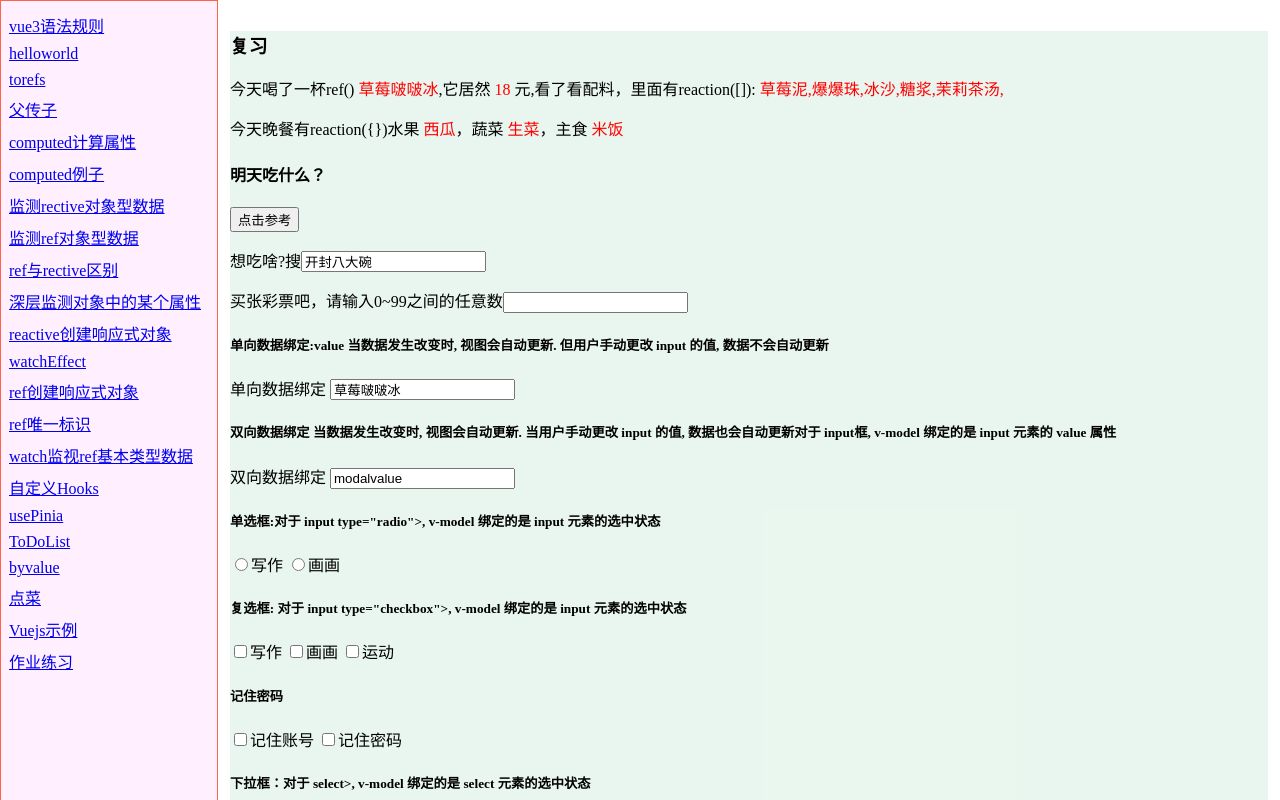
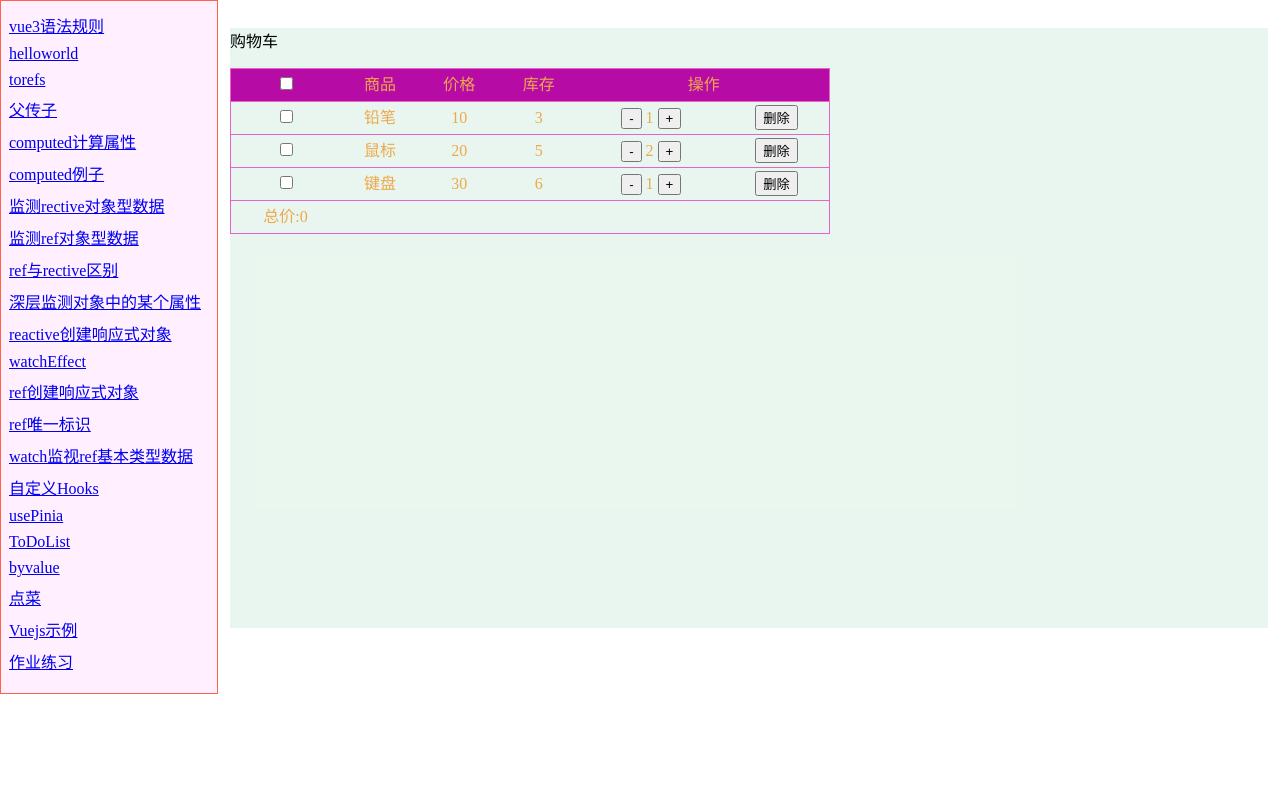
Before and after one commit to beiduofeng/learnVue3, a Vue app: page /#/14 in a window 1280 px wide. Shown: the top 800 px of the page. Built offline with nearby package versions, Linux system fonts and the light colour scheme.

Commit message:
shopping

```diff
--- a/src/components/practice/children.vue
+++ b/src/components/practice/children.vue
@@ -1,6 +1,6 @@
 <template>
     <ol>
-        <li v-for="item in rens" :key="rens.id">{{ item }}</li>
+        <li v-for="item in rens" :key="item.id">{{ item.name }}的年龄{{ item.age }}岁</li>
     </ol>
     <button @click="addren">add</button>
 </template>
--- a/src/components/practice/person.vue
+++ b/src/components/practice/person.vue
@@ -13,7 +13,7 @@ let personList = reactive([
 ])
 const addren = () => {
     const len = personList.length;
-    personList.push({ id: `${len + 1}`, name: `li ${len + 1}`, age: 18 })
+    personList.push({ id: `${len + 1}`, name: `li ${len}`, age: 18 })
 }
 </script>
 
--- a/src/components/practice/practive.vue
+++ b/src/components/practice/practive.vue
@@ -4,6 +4,7 @@
             <RouterLink to="/11">列表添加数据</RouterLink>
             <RouterLink to="/12">轮播图</RouterLink>
             <RouterLink to="/13">记事本</RouterLink>
+            <RouterLink to="/14">购物车</RouterLink>
 
 
         </div>
@@ -25,6 +26,7 @@ import aCode from './a.vue?raw';
 import a from './a.vue'
 import pictures from './pictures.vue'
 import notepad from './notepad.vue'
+import shopping from './shopping.vue'
 
 </script>
 
--- /dev/null
+++ b/src/components/practice/shopping.vue
@@ -0,0 +1,134 @@
+<template>
+    <p>购物车</p>
+    <table>
+        <thead>
+            <tr>
+                <td><input type="checkbox" v-model="data.selected" @change="selectAll" /></td>
+                <td>商品</td>
+                <td>价格</td>
+                <td>库存</td>
+                <td colspan="2">操作</td>
+            </tr>
+        </thead>
+        <tbody>
+            <tr v-for="(value, index) in data.list">
+                <td><input type="checkbox" v-model="data.checkboxList" :value="value" @change="checkSelect" /></td>
+                <td>{{ value.name }}</td>
+                <td>{{ value.price }}</td>
+                <td>{{ value.stock }}</td>
+                <td>
+                    <button @click="sub(value)">-</button>
+                    {{ value.number }}
+                    <button @click="add(value)">+</button>
+                </td>
+                <td><button @click="del(index, value.id)">删除</button></td>
+            </tr>
+        </tbody>
+        <tfoot>
+            <tr>
+                <td>总价:{{ totalPrice() }} </td>
+            </tr>
+        </tfoot>
+    </table>
+</template>
+
+<script setup>
+import { reactive } from 'vue';
+const data = reactive({
+    selected: false,
+    checkboxList: [],
+    list: [{
+        id: 1,
+        name: "铅笔",
+        price: 10,
+        number: 1,
+        stock: 3
+    },
+    {
+        id: 2,
+        name: "鼠标",
+        price: 20,
+        number: 2,
+        stock: 5
+    },
+    {
+        id: 3,
+        name: "键盘",
+        price: 30,
+        number: 1,
+        stock: 6
+    }],
+})
+//全选/反选
+const selectAll = () => {
+    if (data.selected) { //true
+        data.checkboxList = data.list
+    } else { //false
+        data.checkboxList = []
+    }
+}
+//加
+const add = (value) => {
+    value.number++
+
+    if (value.number >= value.stock) {
+        value.number = value.stock
+    }
+}
+//减
+const sub = (value) => {
+    value.number--
+
+    if (value.number <= 1) {
+        value.number = 1
+    }
+}
+//删除
+const del = (index, id) => {
+    data.list.splice(index, 1) //splice(要删除元素的索引位置, 要删除的元素数量)
+
+    //filter 筛选符合条件的元素, 返回一个新的数组
+    let newArr = data.checkboxList.filter((value, index) => {
+        return value.id != id
+    })
+    data.checkboxList = newArr
+
+    checkSelect() //检查勾选状态
+}
+//检查勾选状态
+const checkSelect = () => {
+    if (data.checkboxList.length != data.list.length || data.list.length == 0) {
+        data.selected = false
+    } else {
+        data.selected = true
+    }
+}
+//总价
+const totalPrice = () => {
+    let total = 0
+    for (let i = 0; i < data.checkboxList.length; i++) {
+        total += data.checkboxList[i].price * data.checkboxList[i].number
+    }
+
+    return total
+}
+</script>
+
+<style scoped>
+table {
+    width: 600px;
+    color: #eca94b;
+    text-align: center;
+    border-collapse: collapse;
+}
+
+table thead {
+    background: #b70ba6;
+}
+
+table tr {
+    height: 30px;
+    line-height: 30px;
+    border: 1px solid #e563cb;
+}
+</style>
--- a/src/router/index.js
+++ b/src/router/index.js
@@ -42,6 +42,7 @@ import a from '@/components/practice/index.vue'
 import person from '@/components/practice/person.vue'
 import pictures from '@/components/practice/pictures.vue'
 import notepad from '@/components/practice/notepad.vue'
+import shopping from '@/components/practice/shopping.vue'
 
 /** @file 路由相关的配置 */
 
@@ -73,6 +74,11 @@ export const routeConfigs = [
   {
     path: "/13",
     component: notepad,
+
+  },
+  {
+    path: "/14",
+    component: shopping,
 
   },
   {
```
